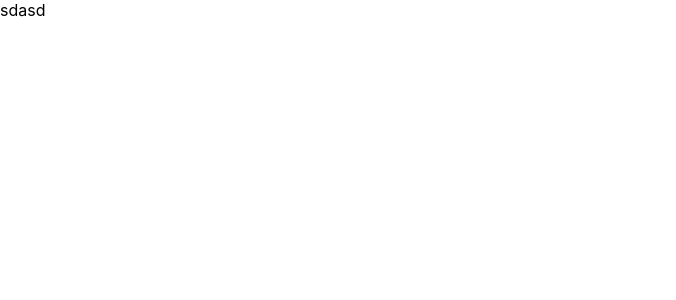
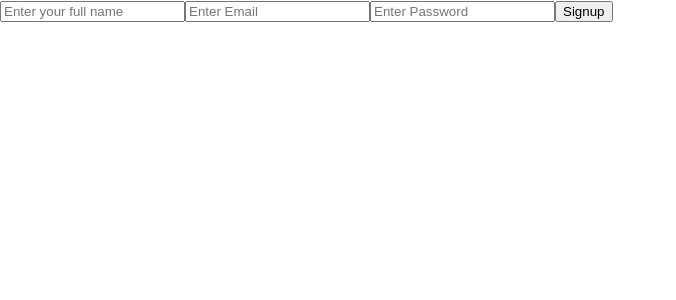
Before and after one commit to mohdabdullah3/Slack-v2, a React (Create React App) app in the folder slack-v2/: page / in a window 1280 px wide. Shown: the top 300 px of the page, without its empty margins (0-676 px from the left). Built offline with nearby package versions, Linux system fonts and the light colour scheme; the HTML template or start-up script is replaced by a standard one.

Commit message:
signup done

```diff
--- a/slack-v2/src/App.js
+++ b/slack-v2/src/App.js
@@ -1,8 +1,11 @@
 import './App.css';
+import Signup from './pages/Signup';
 
 function App() {
   return (
-    <div>sdasd</div>
+    <>
+      <Signup />
+    </>
   );
 }
 
--- /dev/null
+++ b/slack-v2/src/customHooks/useSignup.js
@@ -0,0 +1,29 @@
+import React, { useState } from 'react';
+import { projectAuth } from '../firebase/config'
+
+export default function useSignup() {
+
+   const [isLoading, setIsLoading] = useState(false);
+   const [error, setError] = useState(null);
+
+   const signup = async (email,password,displayName) => {
+      setError(null);
+      setIsLoading(true);
+      try {
+         const response = await projectAuth.createUserWithEmailAndPassword(email,password);
+         console.log(response.user);
+         if (!response) {
+            throw new Error("Could not sign up please try again!")
+         }
+         await response.user.updateProfile({ displayName });
+         setError(null);
+         setIsLoading(false);
+      } catch (err) {
+         console.log(err.message);
+         setError(err.message);
+         setIsLoading(false);
+      }
+   }
+
+  return { isLoading , error , signup }
+}
--- /dev/null
+++ b/slack-v2/src/pages/Signup.js
@@ -0,0 +1,35 @@
+import React , { useState } from 'react'
+import useSignup from '../customHooks/useSignup';
+
+function Signup() {
+
+   const [email, setEmail] = useState('');
+   const [password, setpPassword] = useState('');
+   const [displayName, setDisplayName] = useState('');
+   const [photo, setphoto] = useState(null);
+   const { isLoading , error , signup } = useSignup();
+
+   function handleSubmit(e) {
+      e.preventDefault();
+      signup(email , password , displayName)
+   }
+
+   function handlePhoto(e) {
+      setphoto(e.target.files[0]);
+   }
+
+  return (
+   <>
+      <form onSubmit={handleSubmit}>
+         <input type="text" required onChange={e => setDisplayName(e.target.value)} value={displayName} placeholder='Enter your full name' />
+         <input type="email" required onChange={e => setEmail(e.target.value)} value={email} placeholder='Enter Email' />
+         <input type="password" required onChange={e => setpPassword(e.target.value)} value={password} placeholder='Enter Password' />
+         {/* <input type="file" required onChange={handlePhoto}  /> */}
+         { isLoading && <button disabled>Loading</button> }
+         { !isLoading && <button>Signup</button> }
+         { error && <div>{error}</div> }
+      </form>
+   </>
+  )
+}
+export default Signup
```
Also changed, not shown: slack-v2/src/context/authContext.js (added).
